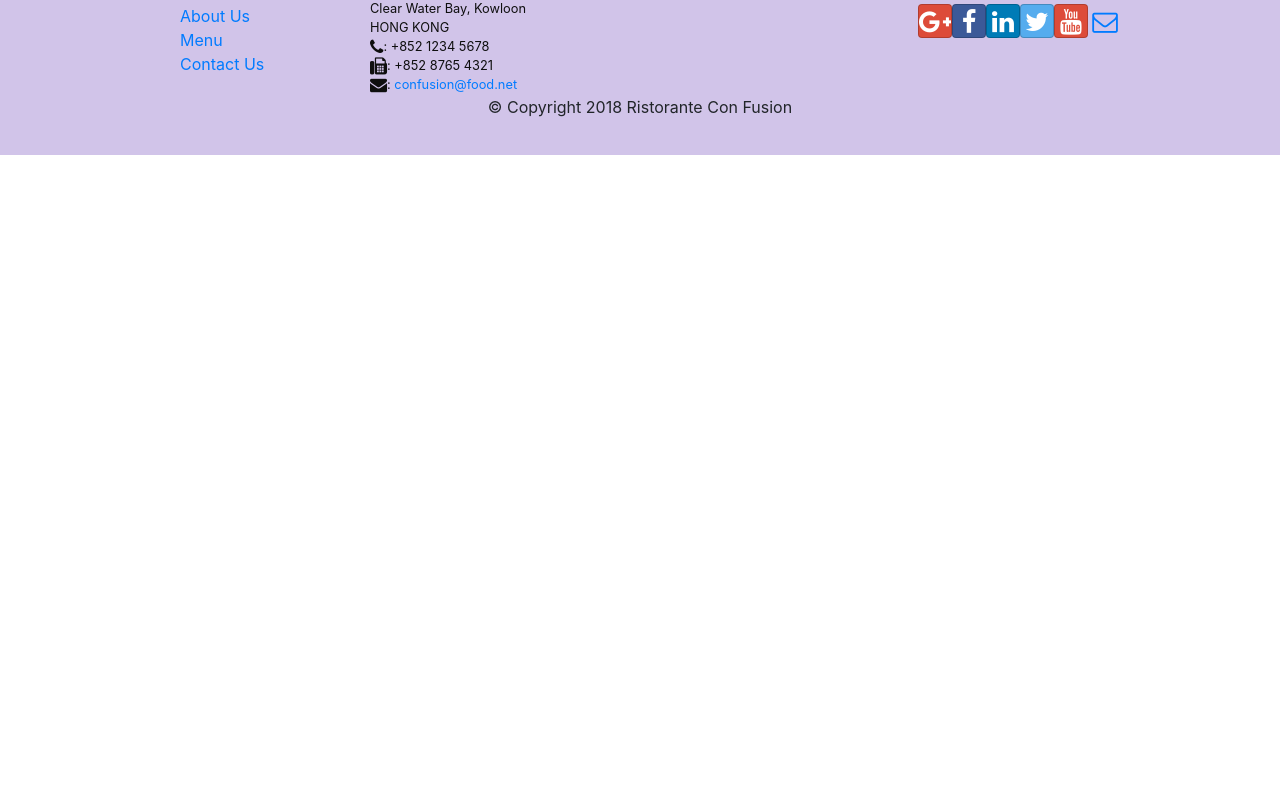
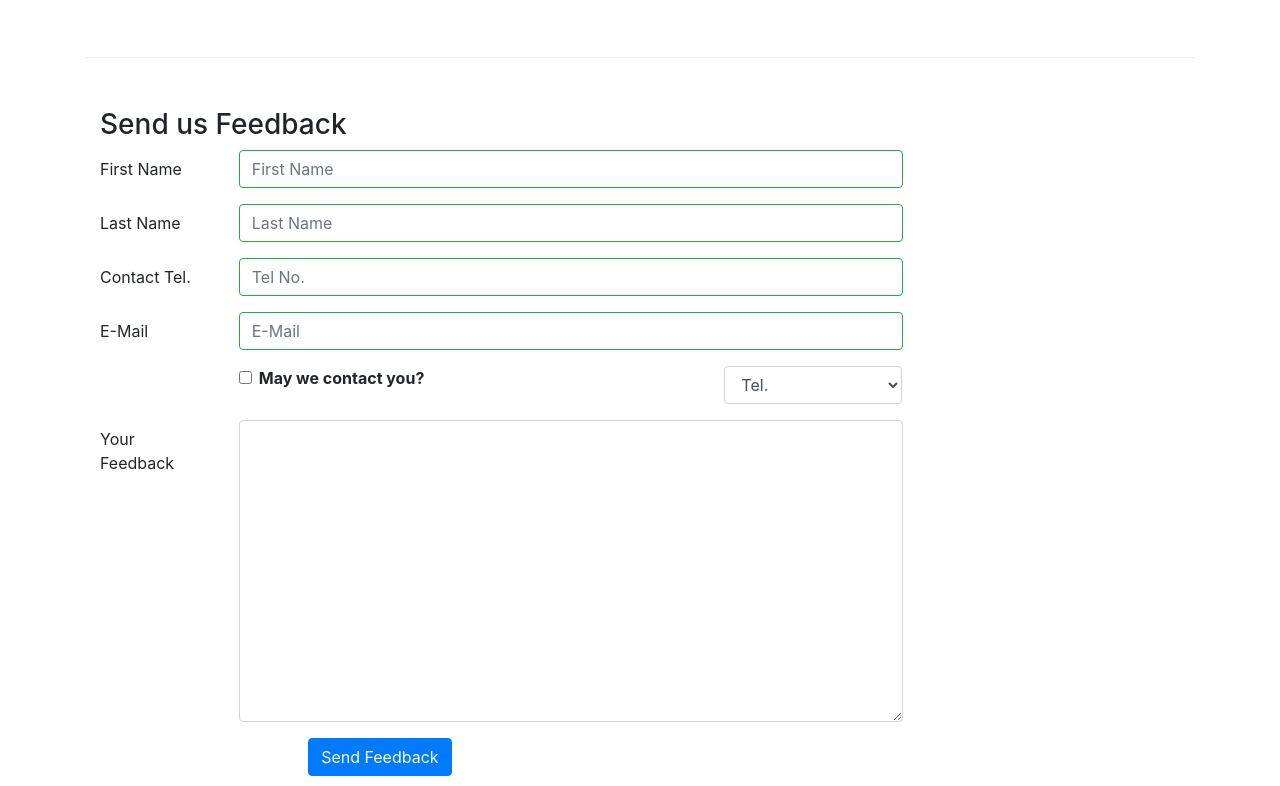
Before and after one commit to Tonystark-97/hotelMenuApp, a React (Create React App) app: page /contactus in a window 1280 px wide. Shown: the part 814-1600 px from the top of the page. Before the commit the page ends 969 px from the top, so only its background shows below. Built offline with nearby package versions, Linux system fonts and the light colour scheme.

Commit message:
controlled forms

```diff
--- a/src/components/ContactComponent.js
+++ b/src/components/ContactComponent.js
@@ -1,8 +1,113 @@
-import React from "react";
+import React, { Component } from "react";
+import {
+  Breadcrumb,
+  BreadcrumbItem,
+  Button,
+  Form,
+  FormGroup,
+  Label,
+  Input,
+  Col,
+  FormFeedback,
+} from "reactstrap";
+import { Link } from "react-router-dom";
 
-function Contact(props) {
+class Contact extends Component {
+  state = {
+    firstname: "",
+    lastname: "",
+    telnum: "",
+    email: "",
+    agree: false,
+    contactType: "Tel.",
+    message: "",
+    touched: {
+      firstname: false,
+      lastname: false,
+      telnum: false,
+      email: false,
+    },
+  };
+
+  constructor(props) {
+    super(props);
+    this.handleInputChange = this.handleInputChange.bind(this);
+    this.handleSubmit = this.handleSubmit.bind(this);
+    this.handleBlur = this.handleBlur.bind(this);
+    this.validate = this.validate.bind(this);
+  }
+
+  handleInputChange(event) {
+    const target = event.target;
+    const value = target.type === "checkbox" ? target.checked : target.value;
+    const name = target.name;
+    this.setState({
+      [name]: value,
+    });
+  }
+
+  handleSubmit(event) {
+    console.log("Current State is: " + JSON.stringify(this.state));
+    alert("Current State is: " + JSON.stringify(this.state));
+    event.preventDefault();
+  }
+
+  handleBlur = (field) => (evt) => {
+    this.setState({
+      touched: { ...this.state.touched, [field]: true },
+    });
+  };
+
+  validate(firstname, lastname, telnum, email) {
+    const errors = {
+      firstname: "",
+      lastname: "",
+      telnum: "",
+      email: "",
+    };
+    if (this.state.touched.firstname && firstname.length < 3)
+      errors.firstname = "First Name should be >3";
+    else if (this.state.touched.firstname && firstname.length > 10)
+      errors.firstname = "First Name should be <=10";
+
+    if (this.state.touched.lastname && lastname.length < 3)
+      errors.lastname = "First Name should be >3";
+    else if (this.state.touched.lastname && lastname.length > 10)
+      errors.lastname = "First Name should be <=10";
+
+    const reg = /^\d+$/;
+    if (this.state.touched.telnum && !reg.test(telnum))
+      errors.telnum = "It should contain only numbers";
+
+    if (
+      this.state.touched.email &&
+      email.split("").filter((x) => x === "@").length != 1
+    )
+      errors.email = "Invalid email";
+
+    return errors;
+  }
+
+  render() {
+    const errors = this.validate(
+      this.state.firstname,
+      this.state.lastname,
+      this.state.telnum,
+      this.state.email
+    );
+    console.log(errors);
     return (
       <div className="container">
+        <Breadcrumb>
+          <BreadcrumbItem>
+            <Link to="/home">Home</Link>
+          </BreadcrumbItem>
+          <BreadcrumbItem active>Contact Us</BreadcrumbItem>
+        </Breadcrumb>
+        <div className="col-12">
+          <h3>Contact Us</h3>
+          <hr />
+        </div>
         <div className="row row-content">
           <div className="col-12">
             <h3>Location Information</h3>
@@ -49,8 +154,142 @@
             </div>
           </div>
         </div>
+        <div className="row row-content">
+          <div className="col-12">
+            <h3>Send us Feedback</h3>
+          </div>
+          <div className="col-12 col-md-9">
+            <Form onSubmit={this.handleSubmit}>
+              <FormGroup row>
+                <Label htmlFor="firstname" md={2}>
+                  First Name
+                </Label>
+                <Col md={10}>
+                  <Input
+                    type="text"
+                    id="firstname"
+                    name="firstname"
+                    placeholder="First Name"
+                    value={this.state.firstname}
+                    onChange={this.handleInputChange}
+                    onBlur={this.handleBlur("firstname")}
+                    valid={errors.firstname === ""}
+                    invalid={errors.firstname !== ""}
+                  />
+                  <FormFeedback>{errors.firstname}</FormFeedback>
+                </Col>
+              </FormGroup>
+              <FormGroup row>
+                <Label htmlFor="lastname" md={2}>
+                  Last Name
+                </Label>
+                <Col md={10}>
+                  <Input
+                    type="text"
+                    id="lastname"
+                    name="lastname"
+                    placeholder="Last Name"
+                    value={this.state.lastname}
+                    onChange={this.handleInputChange}
+                    onBlur={this.handleBlur("lastname")}
+                    valid={errors.lastname === ""}
+                    invalid={errors.lastname !== ""}
+                  />
+                  <FormFeedback>{errors.lastname}</FormFeedback>
+                </Col>
+              </FormGroup>
+              <FormGroup row>
+                <Label htmlFor="telnum" md={2}>
+                  Contact Tel.
+                </Label>
+                <Col md={10}>
+                  <Input
+                    type="tel"
+                    id="telnum"
+                    name="telnum"
+                    placeholder="Tel No."
+                    value={this.state.telnum}
+                    onChange={this.handleInputChange}
+                    onBlur={this.handleBlur("telnum")}
+                    valid={errors.telnum === ""}
+                    invalid={errors.telnum !== ""}
+                  />
+                  <FormFeedback>{errors.telnum}</FormFeedback>
+                </Col>
+              </FormGroup>
+              <FormGroup row>
+                <Label htmlFor="email" md={2}>
+                  E-Mail
+                </Label>
+                <Col md={10}>
+                  <Input
+                    type="text"
+                    id="email"
+                    name="email"
+                    placeholder="E-Mail"
+                    value={this.state.email}
+                    onChange={this.handleInputChange}
+                    onBlur={this.handleBlur("email")}
+                    valid={errors.email === ""}
+                    invalid={errors.email !== ""}
+                  />
+                  <FormFeedback>{errors.email}</FormFeedback>
+                </Col>
+              </FormGroup>
+              <FormGroup row>
+                <Col md={{ size: 6, offset: 2 }}>
+                  <FormGroup check>
+                    <Label check>
+                      <Input
+                        type="checkbox"
+                        name="agree"
+                        checked={this.state.agree}
+                        onChange={this.handleInputChange}
+                      />
+                      <strong>May we contact you?</strong>
+                    </Label>
+                  </FormGroup>
+                </Col>
+                <Col md={{ size: 3, offset: 1 }}>
+                  <Input
+                    type="select"
+                    name="contactType"
+                    value={this.state.contactType}
+                    onChange={this.handleInputChange}
+                  >
+                    <option>Tel.</option>
+                    <option>Email</option>
+                  </Input>
+                </Col>
+              </FormGroup>
+              <FormGroup row>
+                <Label htmlFor="message" md={2}>
+                  Your Feedback
+                </Label>
+                <Col md={10}>
+                  <Input
+                    type="textarea"
+                    id="message"
+                    name="message"
+                    rows="12"
+                    value={this.state.message}
+                    onChange={this.handleInputChange}
+                  ></Input>
+                </Col>
+              </FormGroup>
+              <FormGroup row>
+                <Col md={{ size: 10, offset: 3 }}>
+                  <Button type="submit" color="primary">
+                    Send Feedback
+                  </Button>
+                </Col>
+              </FormGroup>
+            </Form>
+          </div>
+        </div>
       </div>
     );
   }
+}
 
 export default Contact;
```
Lines whose indentation alone changed are shown as unchanged.
